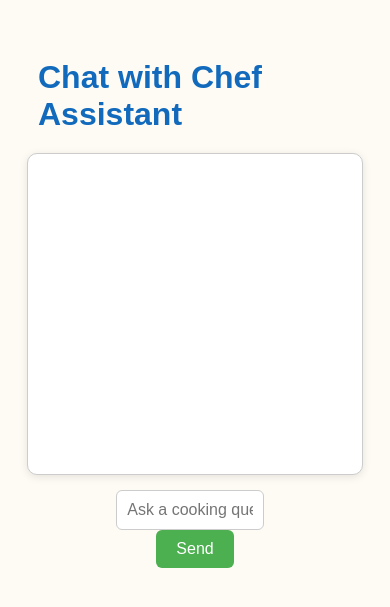
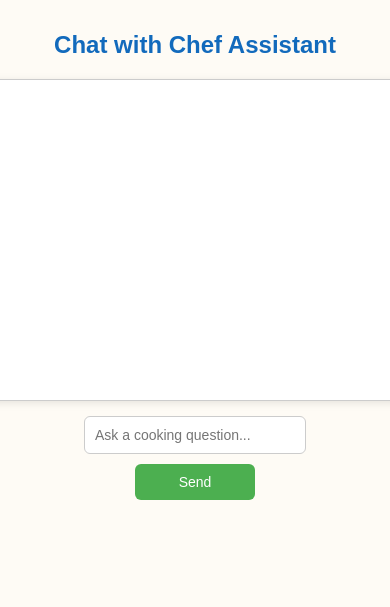
Before and after one commit to SharonJaiyeola/Chef-Assistance, a Flask app: page / in a window 390 px wide; the page is wider, and only the part inside the window is pictured. Shown: the top 607 px of that part. Run offline with Flask 3, Linux system fonts and the light colour scheme.

Commit message:
Update style.css

```diff
--- a/static/style.css
+++ b/static/style.css
@@ -5,13 +5,15 @@ body {
     display: flex;
     flex-direction: column;
     align-items: center;
-    padding: 30px;
+    padding: 20px;
+    margin: 0;
 }
 
 /* Page heading */
 h1 {
     color: #126abc;
     margin-bottom: 20px;
+    text-align: center;
 }
 
 /* Chat box styling */
@@ -20,25 +22,29 @@ h1 {
     border: 1px solid #ddd;
     border-radius: 10px;
     padding: 15px;
-    width: 100%;
-    max-width: 600px;
+    width: 70%;
+    width: 600px;
     height: 300px;
-    overflow-y: scroll;
+    overflow-y: auto;
     box-shadow: 0 2px 8px rgba(0, 0, 0, 0.1);
     margin-bottom: 15px;
+
 }
 
 /* Messages */
 #chat-box div {
     margin-bottom: 10px;
-    padding: 8px;
+    padding: 18px;
     border-radius: 6px;
+    word-wrap: break-word;
+    /* width:200px; */
 }
 
 /* Differentiate user and bot messages */
 #chat-box div:nth-child(odd) {
     background-color: #e3f2fd; /* User message */
     text-align: right;
+
 }
 
 #chat-box div:nth-child(even) {
@@ -46,18 +52,30 @@ h1 {
     text-align: left;
 }
 
+/* Chat input container */
+.chat-input {
+    display: flex;
+    flex-wrap: wrap;
+    justify-content: center;
+    width: 100%;
+    max-width: 600px;
+}
+
 /* Input field */
 #message {
-    width: 40%;
+    flex: 1 1 60%;
+    min-width: 200px;
     padding: 10px;
     border: 1px solid #ccc;
     border-radius: 6px;
-    margin-right: 10px;
     font-size: 16px;
+    margin-bottom: 10px;
 }
 
 /* Button styling */
 button {
+    flex: 1 1 30%;
+    min-width: 120px;
     padding: 10px 20px;
     background-color: #4caf50;
     color: white;
@@ -66,8 +84,43 @@ button {
     font-size: 16px;
     cursor: pointer;
     transition: background-color 0.3s;
+    margin-bottom: 10px;
 }
 
 button:hover {
     background-color: #45a049;
 }
+
+/* Media Queries for responsiveness */
+@media (max-width: 768px) {
+    #chat-box {
+        height: 250px;
+    }
+
+    #message {
+        flex: 1 1 100%;
+        margin-right: 0;
+    }
+
+    button {
+        flex: 1 1 100%;
+    }
+}
+
+@media (max-width: 480px) {
+    body {
+        padding: 15px;
+    }
+
+    h1 {
+        font-size: 24px;
+    }
+
+    #chat-box {
+        height: 200px;
+    }
+
+    button, #message {
+        font-size: 14px;
+    }
+}
```
